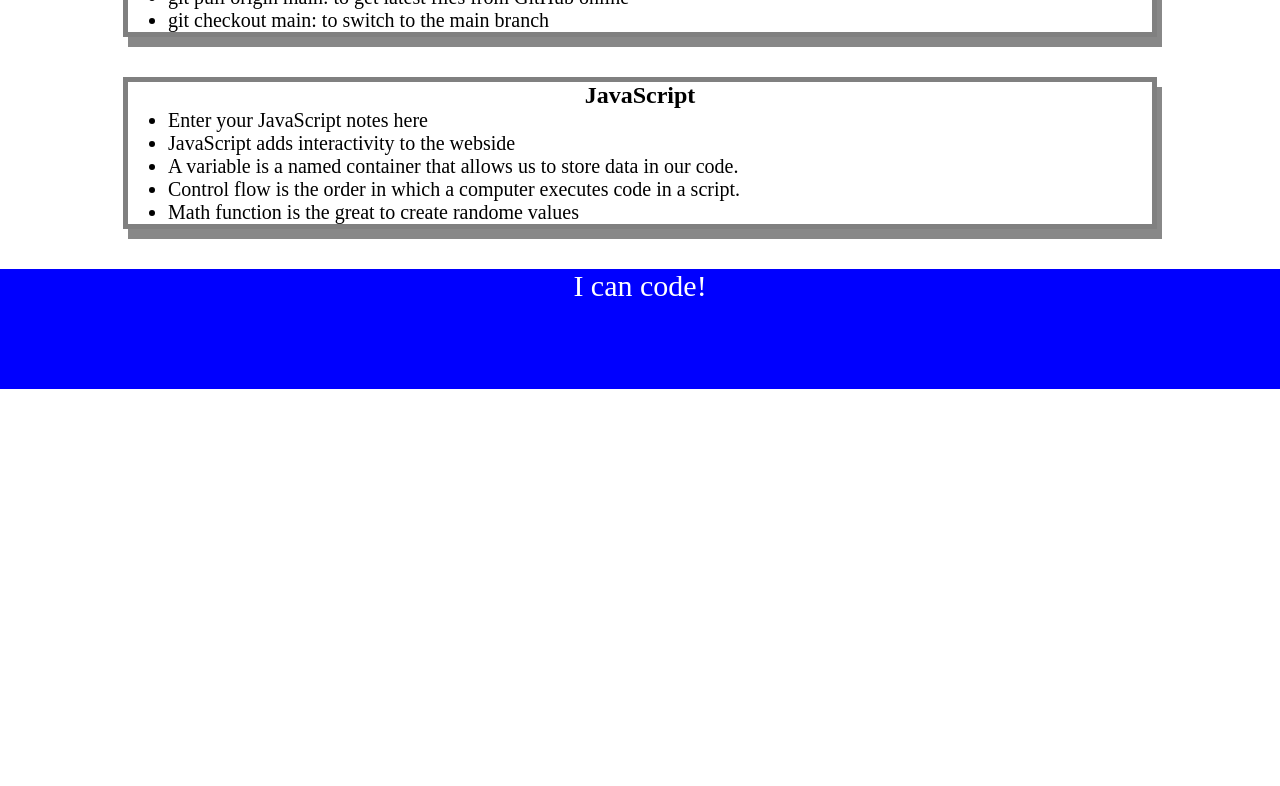
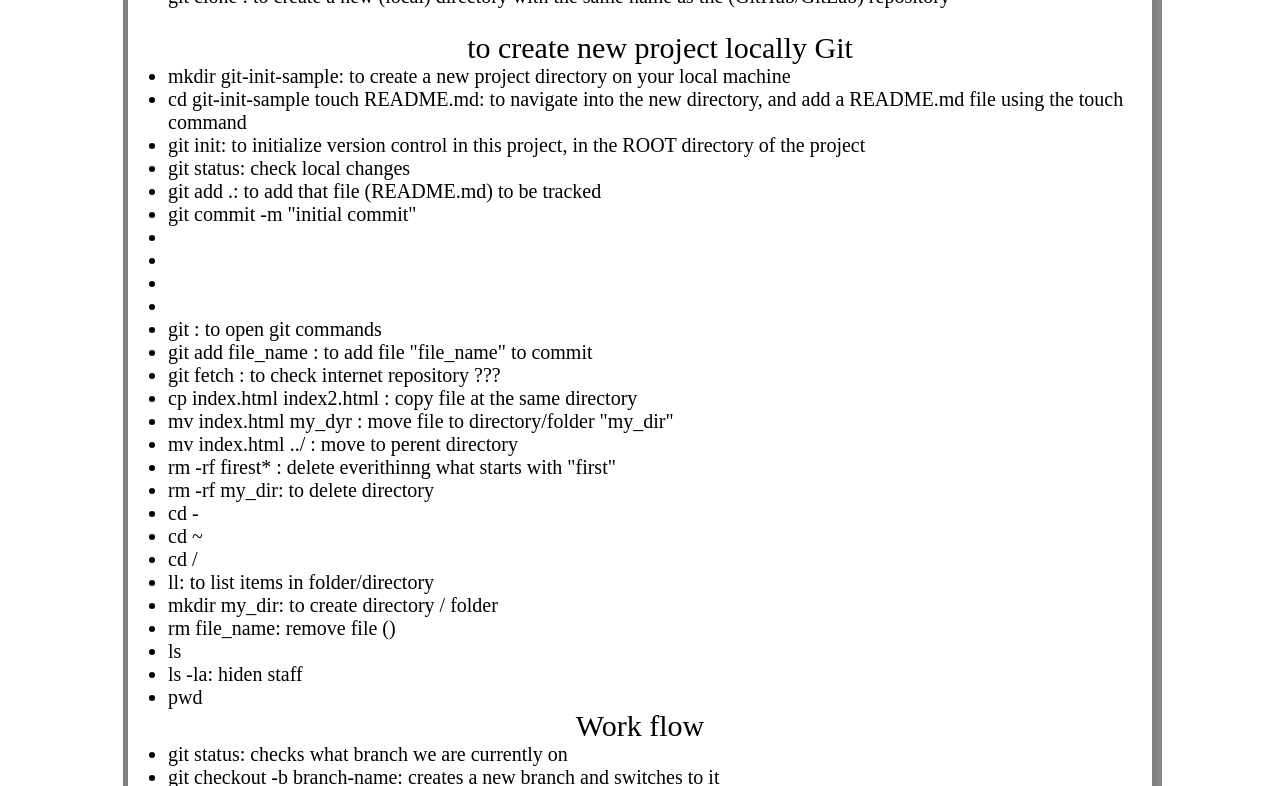
Before and after one commit to MaksimRazuvaev/prework-study-guide, a plain HTML site: page index.html in a window 1280 px wide. Shown: the part 728-1514 px from the top of the page. Before the commit the page ends 1117 px from the top, so only its background shows below. Drawn offline with Linux system fonts and the light colour scheme.

```diff
--- a/index.html
+++ b/index.html
@@ -35,6 +35,50 @@
 
       <section class="card" id="git-section">
         <h2>Git</h2>
+        <p>Set Up Your Git Username and Email Address</p>
+        <ul>
+          <li>git config --global user.name "<your-username>": to set your Git username</li>
+          <li>git config --global user.email "<your-email-address>": to set your Git email address</li>
+          <li>git config --list: to check your current Git configurations</li>
+          <li>git --version: to check the current version of your local copy of Git</li>
+          <li>git config --global init.defaultBranch main: to set the default branch to main</li><br>
+              <p>to create new project on GitHub</p>
+          <li>git clone <the HTTPS or SSH URL ending in .git>: to create a new (local) directory with the same name as the (GitHub/GitLab) repository</the></li><br>
+              <p>to create new project locally Git</p>
+          <li>mkdir git-init-sample: to create a new project directory on your local machine</li>
+          <li>cd git-init-sample
+            touch README.md: to navigate into the new directory, and add a README.md file using the touch command</li>
+          <li>git init: to initialize version control in this project, in the ROOT directory of the project </li>
+          <li>git status: check local changes</li>
+          <li>git add .: to add that file (README.md) to be tracked</li>
+          <li>git commit -m "initial commit"</li>
+          <li></li>
+          <li></li>
+
+
+
+
+          <li></li>
+          <li></li>
+          <li>git : to open git commands</li>
+          <li>git add file_name : to add file "file_name" to commit</li>
+          <li>git fetch : to check internet repository ???</li>
+          <li>cp index.html index2.html : copy file at the same directory</li>
+          <li>mv index.html my_dyr : move file to directory/folder "my_dir"</li>
+          <li>mv index.html ../ : move to perent directory</li>
+          <li>rm -rf firest* : delete everithinng what starts with "first"</li>
+          <li>rm -rf my_dir: to delete directory</li>
+          <li>cd -</li>
+          <li>cd ~</li>
+          <li>cd /</li>
+          <li>ll: to list items in folder/directory</li>
+          <li>mkdir my_dir: to create directory / folder</li>
+          <li>rm file_name: remove file ()</li>
+          <li>ls</li>
+          <li>ls -la: hiden staff</li>
+          <li>pwd</li>
+        </ul>
+        <p>Work flow</p>
         <ul>
           <li>git status: checks what branch we are currently on</li>
           <li>git checkout -b branch-name: creates a new branch and switches to it</li>
@@ -48,7 +92,10 @@
           <li>git checkout main: to get to the main branch</li>
           <li>git pull origin main: to get latest files from GitHub online</li>
 
-          <li>git checkout main: to switch to the main branch</li>
+          <li></li>
+          <li></li>
+          <li></li>
+          <li></li>
         </ul>
       </section>
 
```
Also changed, not shown: my_dir/my_file2.txt (added).
